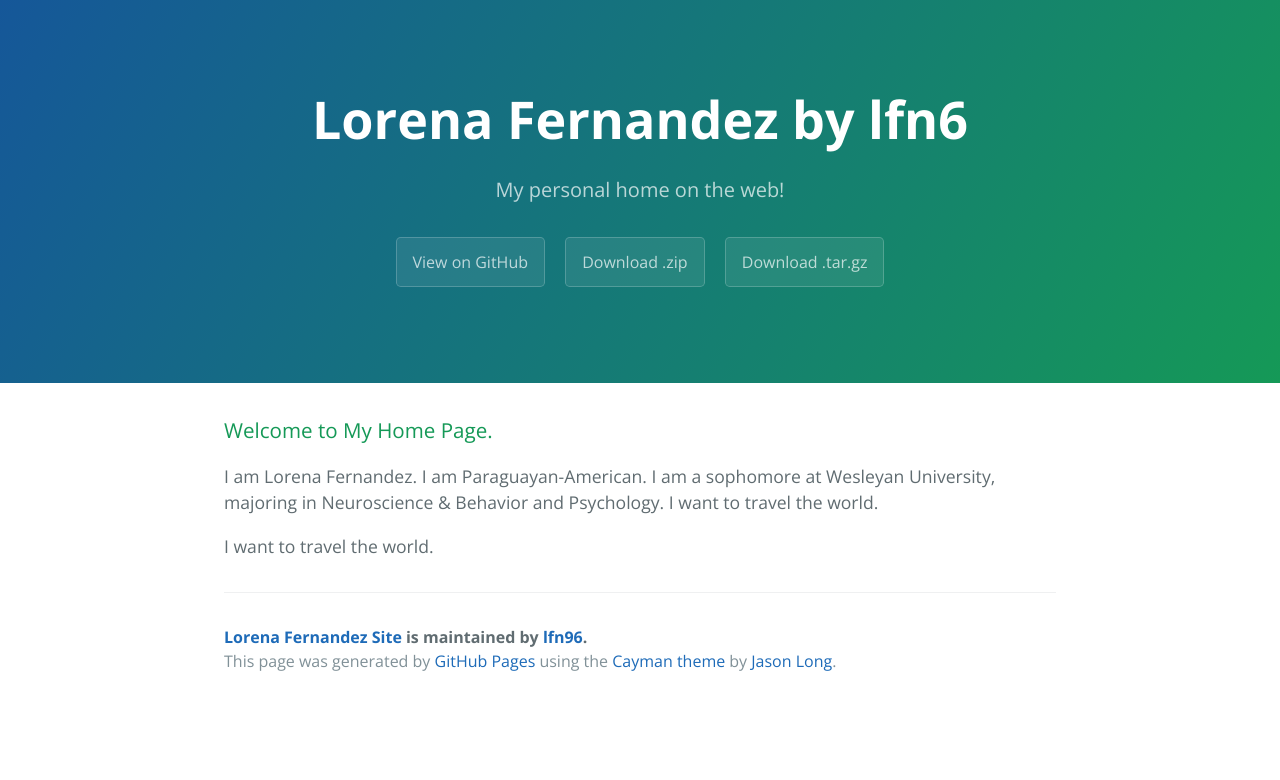
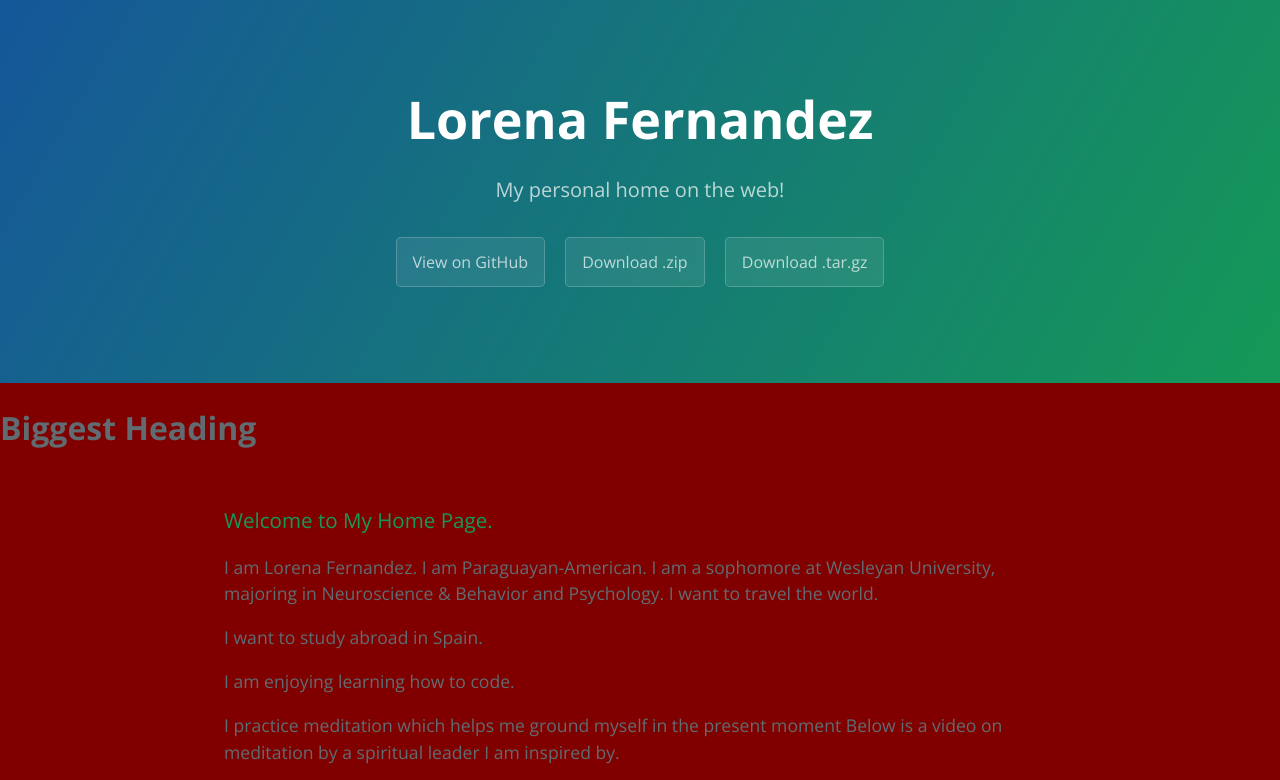
Before and after one commit to lfn96/lorena.github.io, a plain HTML site: page index.html in a window 1280 px wide. Shown: the top 780 px of the page. Drawn offline with nearby package versions, Linux system fonts and the light colour scheme; grey boxes are pictures that could not be loaded.

Commit message:
A bunch of changes

```diff
--- a/index.html
+++ b/index.html
@@ -2,7 +2,7 @@
 <html lang="en-us">
   <head>
     <meta charset="UTF-8">
-    <title>Lorena Fernandez by lfn96</title>
+    <title>Lorena Fernandez Website</title>
     <meta name="viewport" content="width=device-width, initial-scale=1">
     <link rel="stylesheet" type="text/css" href="stylesheets/normalize.css" media="screen">
     <link href='https://fonts.googleapis.com/css?family=Open+Sans:400,700' rel='stylesheet' type='text/css'>
@@ -11,19 +11,30 @@
   </head>
   <body>
     <section class="page-header">
-      <h1 class="project-name">Lorena Fernandez by lfn6</h1>
+      <h1 class="project-name">Lorena Fernandez</h1>
       <h2 class="project-tagline">My personal home on the web!</h2>
       <a href="https://github.com/lfn96/lorena.github.io" class="btn">View on GitHub</a>
       <a href="https://github.com/lfn96/lorena.github.io/zipball/master" class="btn">Download .zip</a>
       <a href="https://github.com/lfn96/lorena.github.io/tarball/master" class="btn">Download .tar.gz</a>
     </section>
 
+<h1>Biggest Heading</h1>
+
+
     <section class="main-content">
       <h3>
 <a id="welcome-to-my-home-page" class="anchor" href="#welcome-to-my-home-page" aria-hidden="true"><span aria-hidden="true" class="octicon octicon-link"></span></a>Welcome to My Home Page.</h3>
 
 <p>I am Lorena Fernandez. I am Paraguayan-American. I am a sophomore at Wesleyan University, majoring in Neuroscience &amp; Behavior and Psychology. I want to travel the world. </p>
-<p> I want to travel the world.</p>
+<p> I want to study abroad in Spain.</p>
+<p> I am enjoying learning how to code.</p>
+<p> I practice meditation which helps me ground myself in the present moment
+  Below is a video on meditation by a spiritual leader I am inspired by.</p>
+
+<iframe width="560" height="315" src="https://www.youtube.com/embed/foU1qgOdtwg" frameborder="0" allowfullscreen></iframe>
+
+
+<a href="http://www.nationalgeographicexpeditions.com/search">Travel</a>
       <footer class="site-footer">
         <span class="site-footer-owner"><a href="https://github.com/lfn96/lorena.github.io">Lorena Fernandez Site</a> is maintained by <a href="https://github.com/lfn96">lfn96</a>.</span>
 
--- a/stylesheets/stylesheet.css
+++ b/stylesheets/stylesheet.css
@@ -7,7 +7,9 @@ body {
   font-family: "Open Sans", "Helvetica Neue", Helvetica, Arial, sans-serif;
   font-size: 16px;
   line-height: 1.5;
-  color: #606c71; }
+  color: #606c71;
+  background: #800000;
+  }
 
 a {
   color: #1e6bb8;
```
